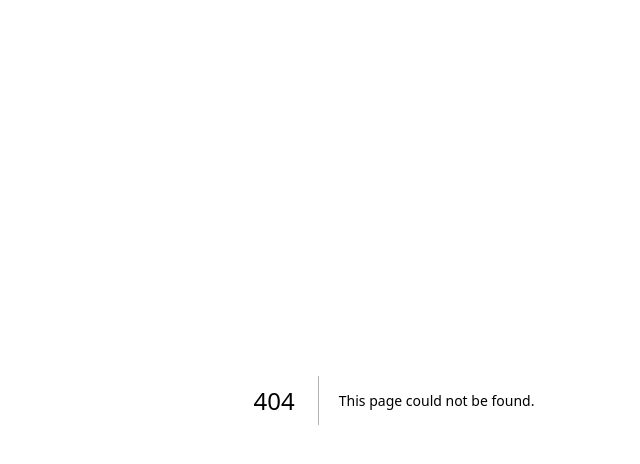
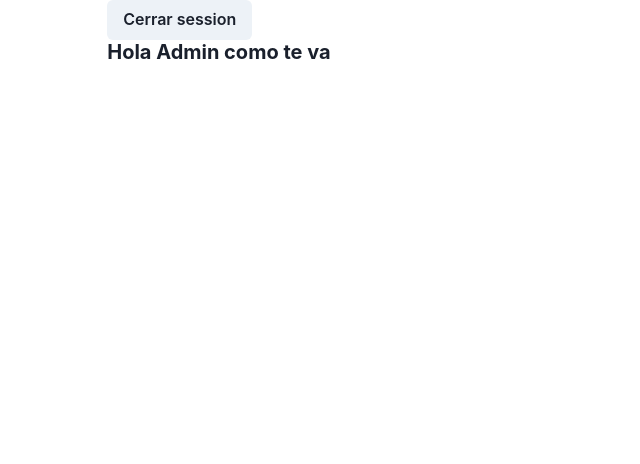
Before and after one commit to Equipo1Software/front, a Next.js app: page /admin/home in a window 1280 px wide. Before the commit this address had no page. Shown: the top 464 px of the page, without its empty margins (246-886 px from the left). Built offline with nearby package versions, Linux system fonts and the light colour scheme.

Commit message:
login por rol de usuario

```diff
--- /dev/null
+++ b/pages/admin/home.jsx
@@ -0,0 +1,24 @@
+import {Container, Text, Button, Heading} from '@chakra-ui/react'
+import { useState } from 'react'
+import { useRouter } from "next/router"
+import { getGastos } from "../../data/gastos"
+import Cookies from 'js-cookie'
+import axios from "axios"
+
+const gastos = ({data})=>{
+    const router = useRouter()
+    const cerrar = async () => {
+        await axios.get(`${process.env.servidor}/logout`)
+        Cookies.remove("token")
+        router.push("/")
+    }
+    return (
+        <Container>
+            <Button onClick={cerrar}>Cerrar session</Button>
+            <Heading fontSize='xl'>Hola Admin como te va</Heading>
+        </Container>
+
+    )
+}
+
+export default gastos
```
Also changed, not shown: pages/index.jsx (+7 -1 lines).
